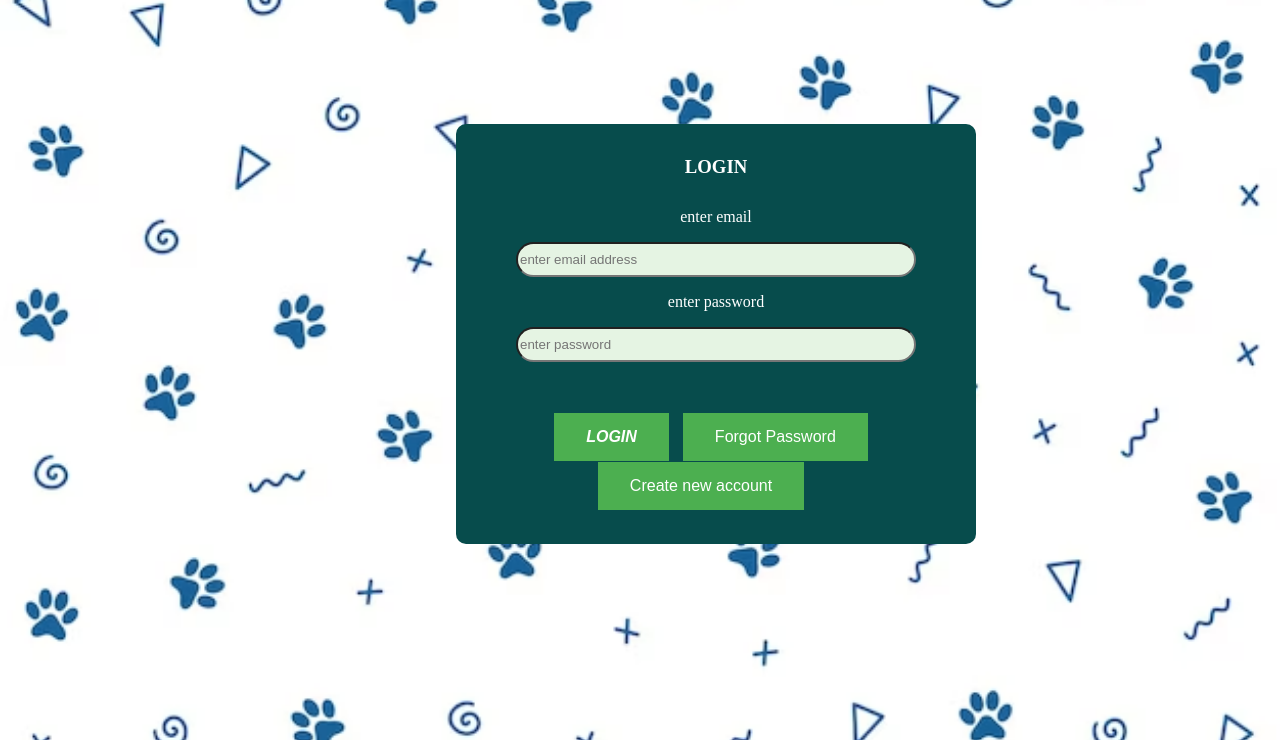
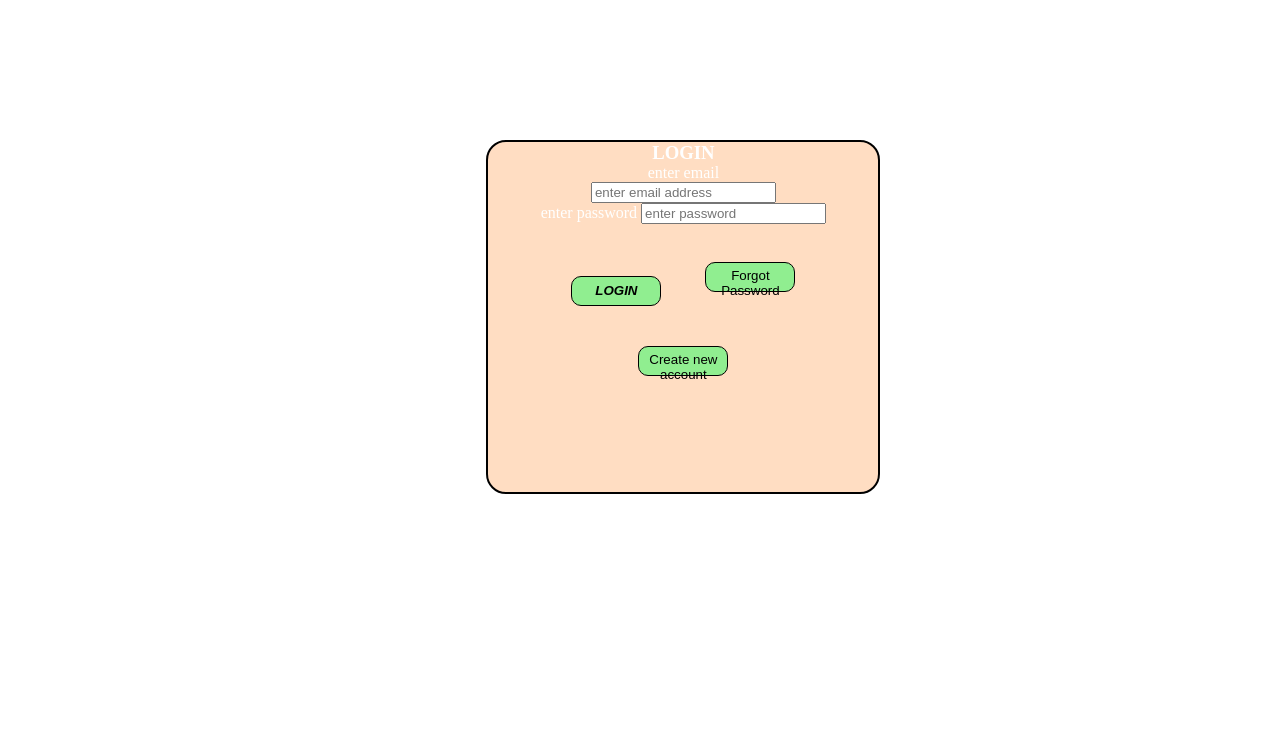
Before and after one commit to aryansourceCode/web, a website: page project.html in a window 1280 px wide. Shown: the part 60-800 px from the top of the page. Drawn offline with Linux system fonts and the light colour scheme.

Commit message:
Update project.css

```diff
--- a/project.css
+++ b/project.css
@@ -1,91 +1,28 @@
-body{
-    background-color: rgb(250, 250, 250);
-    background-image: url(/signup.avif);
-    background-repeat:no-repeat;
-    background-size: cover;
+#login{
+    position: fixed;
+    top:25%;
+    left:38%;
+    background-color: rgb(255, 221, 194);
+    height:350px;
+    width:390px;
+    border-radius:20px;
+    border:2px solid black;
 }
-.img{
-    height:100vh;
+h1{
+    font-size: 30px;
+
 }
-#login{
-    width:500px;
-    height: 350px;
-    line-height: 50px;
-    padding:10px;
-    margin:10px;
-    background-color: rgb(7, 76, 76);
+table{
+    height:200px;
+    width:330px;
+    color: rgb(0, 0, 0);
+}
+button{
+    margin:20px;
+    padding:5px;
+    height:30px;
+    width:90px;
     border-radius: 10px;
-    align-content: center;
-    margin:200px;
-    position:fixed;
-    top:-2%;
-    height:400px;
-    width:500px;
-    left:20%;
+    border:1px solid black;
+    background-color: lightgreen;
 }
-#name{
-    height:35px;
-}
-#age{
-    height:35px;
-}
-#phn{
-    height:35px;
-}
-#email{
-    width:200px;
-    height:35px
-}
-#pass{
-    width:200px;
-    height:35px
-}
-#tab{
-    height: 250px;
-    width:400px;
-    color:white;
-}
-input{
-    width:400px;
-    height:30px;
-    border-radius:25px;
-    background-color: #E5F4E3;
-}
-#pass{
-    width:400px;
-}
-#email{
-    width:400px;
-}
-button {
-    background-color: #4CAF50; /* Green */
-    border: none;
-    color: white;
-    padding: 15px 32px;
-    text-align: center;
-    text-decoration: none;
-    display: inline-block;
-    font-size: 16px;
-  }
-  .b1{
-    margin-left: 10px;
-
-  }
-  .b2{
-    margin-right: 20px;
-    margin-left: 10px;
-  }
-  .b3{
-    margin-right: 30px;
-  }
-  .sub{
-    border-radius: 15px;
-    padding:5px;
-    margin:5px;
-    height:30px;
-    width:100px;
-  }
-  .sub:hover{
-    cursor: pointer;
-    background-color:lightgreen;
-  }
```
